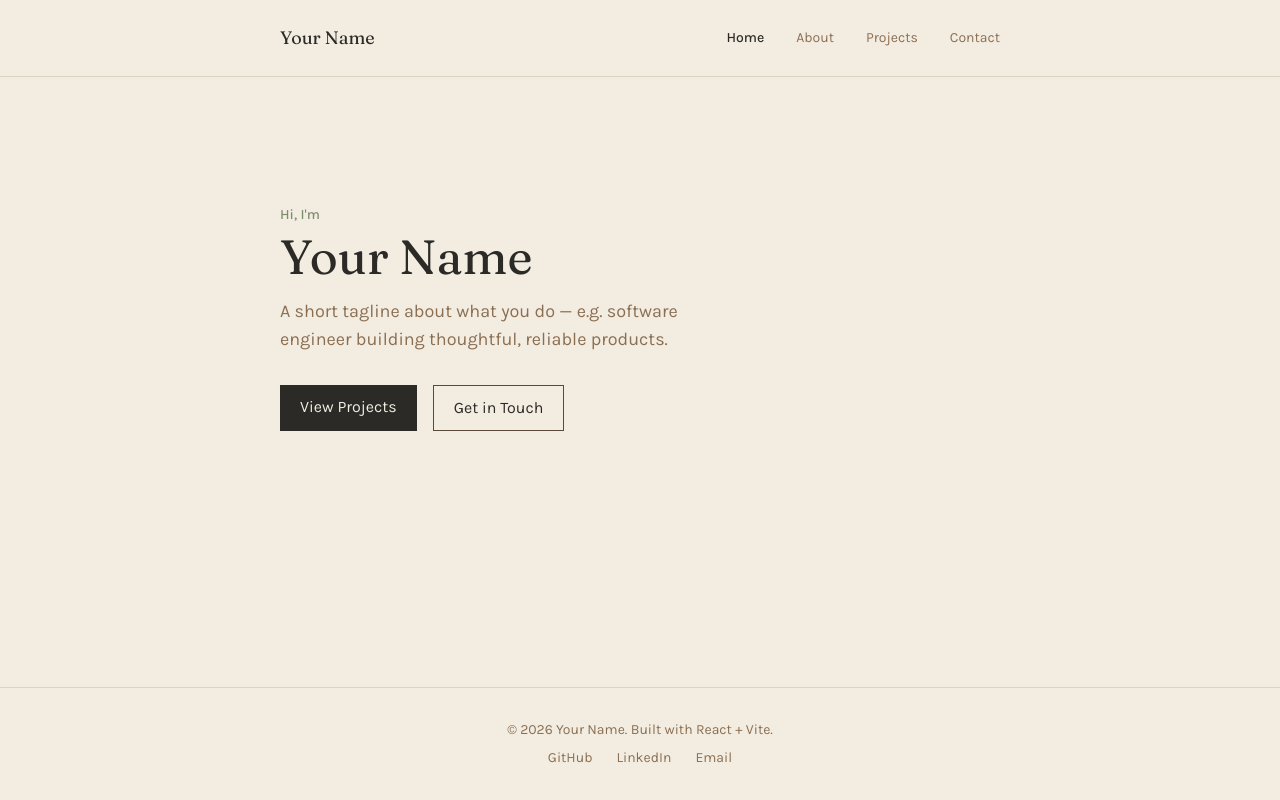
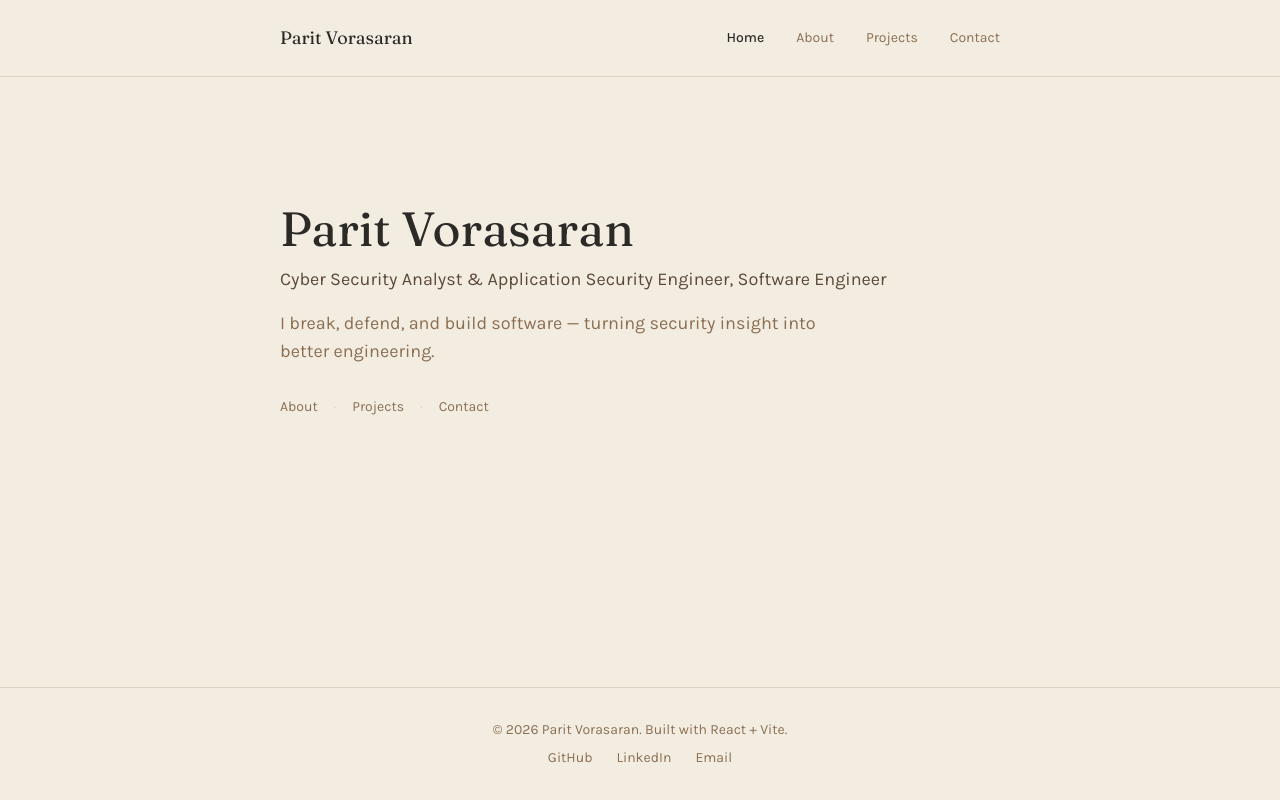
Before and after one commit to ParitV/personal-portfolio, a React (Vite) app: page / in a window 1280 px wide. Built offline with nearby package versions, Linux system fonts and the light colour scheme.

Commit message:
Build Home page hero with real name, title, and quiet nav links
Replaces placeholder hero copy with actual name/title/positioning
statement and swaps the button CTAs for understated text links to
About, Projects, and Contact. Also updates the nav brand, footer
copyright, and page title to match.

```diff
--- a/index.html
+++ b/index.html
@@ -11,7 +11,7 @@
       href="https://fonts.googleapis.com/css2?family=Fraunces:ital,opsz,wght@0,9..144,300..700;1,9..144,300..700&family=Karla:ital,wght@0,300..700;1,300..700&display=swap"
       rel="stylesheet"
     />
-    <title>Your Name — Portfolio</title>
+    <title>Parit Vorasaran — Portfolio</title>
   </head>
   <body>
     <div id="root"></div>
--- a/src/components/Footer.tsx
+++ b/src/components/Footer.tsx
@@ -3,7 +3,7 @@ function Footer() {
   return (
     <footer className="border-t border-stone">
       <div className="mx-auto max-w-3xl px-6 py-8 text-center text-sm">
-        <p className="text-wood">© {year} Your Name. Built with React + Vite.</p>
+        <p className="text-wood">© {year} Parit Vorasaran. Built with React + Vite.</p>
         <ul className="mt-2 flex justify-center gap-6">
           <li>
             <a
--- a/src/components/Nav.tsx
+++ b/src/components/Nav.tsx
@@ -12,7 +12,7 @@ function Nav() {
     <header className="border-b border-stone">
       <div className="mx-auto flex max-w-3xl items-center justify-between px-6 py-6">
         <NavLink to="/" className="font-serif text-lg text-ink" end>
-          Your Name
+          Parit Vorasaran
         </NavLink>
         <nav>
           <ul className="flex gap-8 text-sm">
--- a/src/pages/Home.tsx
+++ b/src/pages/Home.tsx
@@ -1,24 +1,35 @@
 import { Link } from 'react-router-dom'
+
+const quietLinks = [
+  { to: '/about', label: 'About' },
+  { to: '/projects', label: 'Projects' },
+  { to: '/contact', label: 'Contact' },
+]
 
 function Home() {
   return (
     <section className="py-16">
-      <p className="text-sm font-medium text-sage">Hi, I'm</p>
-      <h1 className="mt-2 text-5xl">Your Name</h1>
-      <p className="mt-4 max-w-md text-lg text-wood">
-        A short tagline about what you do — e.g. software engineer building
-        thoughtful, reliable products.
+      <h1 className="text-5xl">Parit Vorasaran</h1>
+      <p className="mt-3 text-lg text-wood-dark">
+        Cyber Security Analyst &amp; Application Security Engineer, Software
+        Engineer
       </p>
-      <div className="mt-8 flex gap-4">
-        <Link to="/projects" className="bg-ink px-5 py-2.5 text-paper">
-          View Projects
-        </Link>
-        <Link
-          to="/contact"
-          className="border border-wood-dark px-5 py-2.5 text-ink hover:bg-stone/40"
-        >
-          Get in Touch
-        </Link>
+      <p className="mt-4 max-w-xl text-lg text-wood">
+        I break, defend, and build software — turning security insight into
+        better engineering.
+      </p>
+      <div className="mt-8 flex items-center gap-4 text-sm">
+        {quietLinks.map((link, index) => (
+          <span key={link.to} className="flex items-center gap-4">
+            {index > 0 && <span className="text-stone">·</span>}
+            <Link
+              to={link.to}
+              className="text-wood underline-offset-4 transition-colors hover:text-ink hover:underline"
+            >
+              {link.label}
+            </Link>
+          </span>
+        ))}
       </div>
     </section>
   )
```
